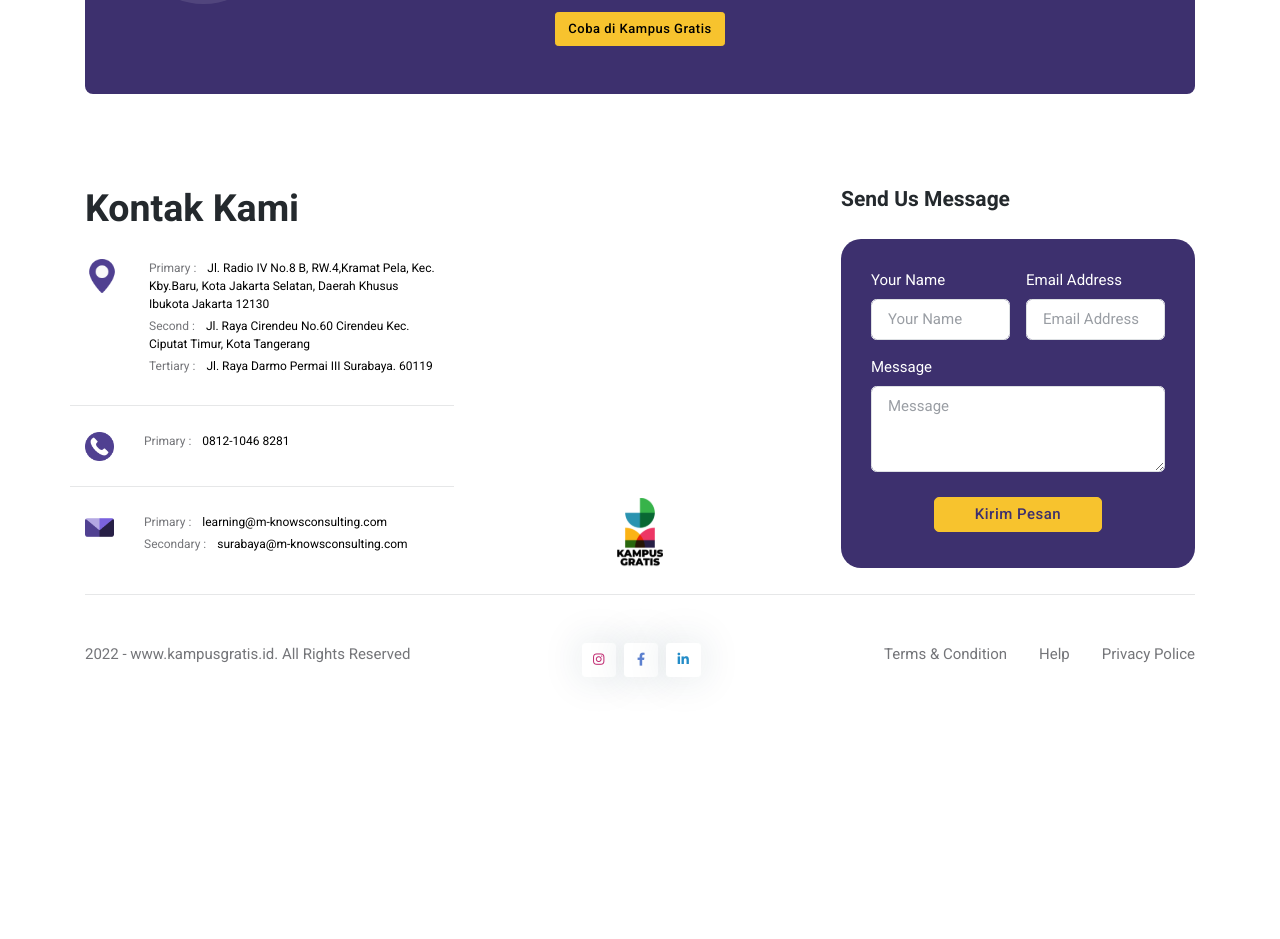
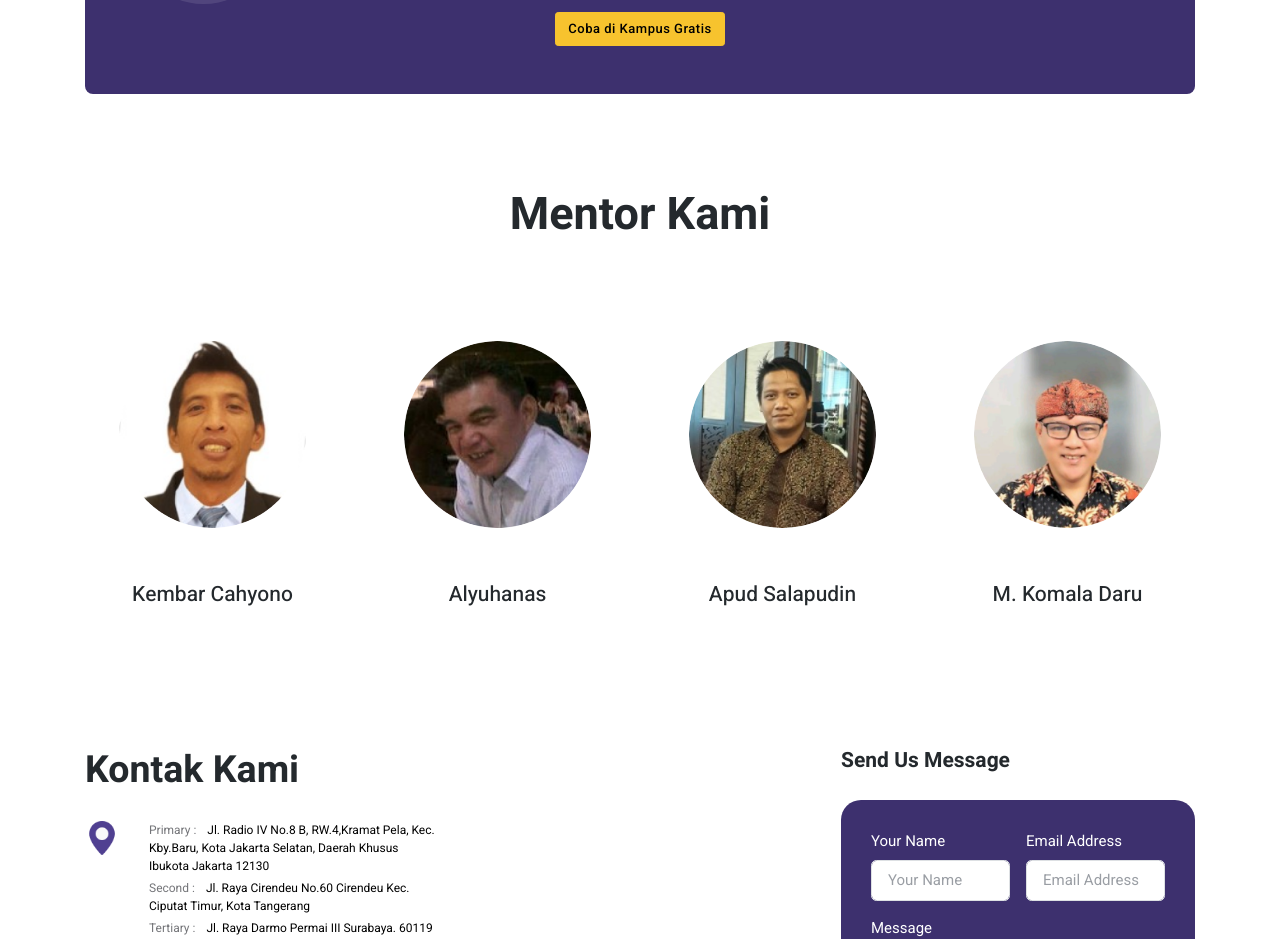
Before and after one commit to nadheva/frontend-kampusgratis, a React (Create React App) app: page / in a window 1280 px wide. Shown: the part 1880-2819 px from the top of the page. Before the commit the page ends 2595 px from the top, so only its background shows below. Built offline with nearby package versions, Linux system fonts and the light colour scheme.

Commit message:
slicing section mentor kami

```diff
--- /dev/null
+++ b/src/component/landing-page/Mentor.jsx
@@ -0,0 +1,74 @@
+import React from "react";
+
+const Mentor = () => {
+  return (
+    <section className="section-team pb-5 pt-0 pt-lg-5">
+      <div className="container">
+        <div className="row mb-4">
+          <div className="col-lg-8 mx-auto text-center">
+            <h2 className="fs-1">Mentor Kami</h2>
+          </div>
+        </div>
+
+        <div className="tiny-slider arrow-round arrow-blur arrow-hover">
+          <div
+            className="row tiny-slider-inner pb-1"
+            data-autoplay="true"
+            data-arrow="true"
+            data-edge="2"
+            data-dots="false"
+            data-items="4"
+            data-items-lg="2"
+            data-items-sm="1"
+          >
+            <div className="col-sm-6 col-lg-3 col-xl-3  action-trigger-hover">
+              <div className="single-person">
+                <div className="person-image">
+                  <img src="./assets/images/mentor/pak-kembar.png" alt="" />
+                </div>
+                <div className="person-info text-center">
+                  <h3 className="full-name">Kembar Cahyono </h3>
+                </div>
+              </div>
+            </div>
+
+            <div className="col-sm-6 col-lg-3 col-xl-3  action-trigger-hover">
+              <div className="single-person">
+                <div className="person-image">
+                  <img src="./assets/images/mentor/pak-alyunas.png" alt="" />
+                </div>
+                <div className="person-info text-center">
+                  <h3 className="full-name">Alyuhanas</h3>
+                </div>
+              </div>
+            </div>
+
+            <div className="col-sm-6 col-lg-3 col-xl-3  action-trigger-hover">
+              <div className="single-person">
+                <div className="person-image">
+                  <img src="./assets/images/mentor/pak-apud.png" alt="" />
+                </div>
+                <div className="person-info text-center">
+                  <h3 className="full-name">Apud Salapudin</h3>
+                </div>
+              </div>
+            </div>
+
+            <div className="col-sm-6 col-lg-3 col-xl-3  action-trigger-hover">
+              <div className="single-person">
+                <div className="person-image">
+                  <img src="./assets/images/mentor/pak-komala.png" alt="" />
+                </div>
+                <div className="person-info text-center">
+                  <h3 className="full-name">M. Komala Daru </h3>
+                </div>
+              </div>
+            </div>
+          </div>
+        </div>
+      </div>
+    </section>
+  );
+};
+
+export default Mentor;
--- a/src/pages/Home.jsx
+++ b/src/pages/Home.jsx
@@ -6,7 +6,7 @@ import Header from "../component/partials/Header";
 import Counter from "../component/landing-page/Counter";
 import Fakultas from "../component/landing-page/Fakultas";
 import Banner from "../component/landing-page/Banner";
-
+import Mentor from "../component/landing-page/Mentor";
 // import { Link } from "react-router-dom";
 
 const Home = () => {
@@ -18,6 +18,7 @@ const Home = () => {
         <Counter />
         <Fakultas />
         <Banner />
+        <Mentor />
       </main>
       <Footer />
     </>
```
